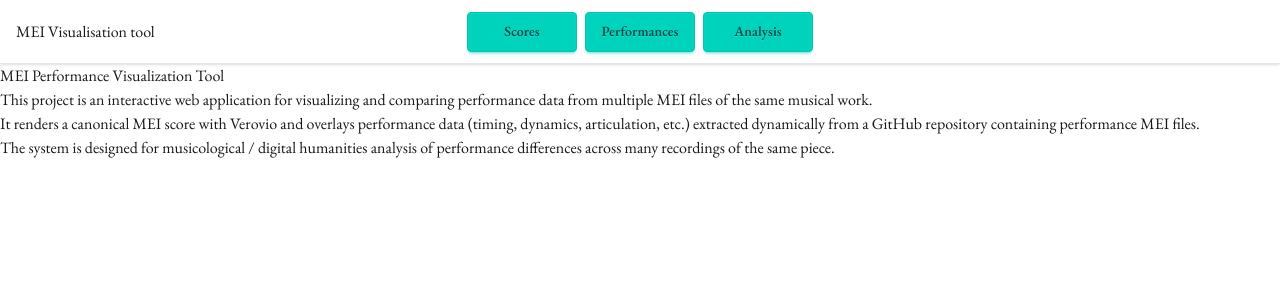
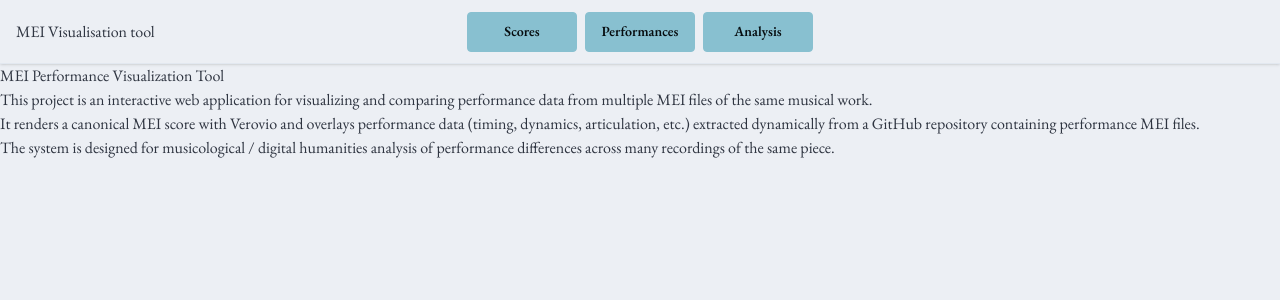
Before and after one commit to cvoncram/Winterreise-data-vis, a SvelteKit app in the folder frontend/: page / in a window 1280 px wide. Shown: the top 300 px of the page. Built offline with nearby package versions, Linux system fonts and the light colour scheme.

Commit message:
theme and home button

```diff
--- a/frontend/src/app.css
+++ b/frontend/src/app.css
@@ -1,6 +1,8 @@
 @import url('https://fonts.googleapis.com/css2?family=EB+Garamond:wght@400;500;600&display=swap');
 @import "tailwindcss";
-@plugin "daisyui";
+@plugin "daisyui" {
+  themes: light --default, dark --prefersdark, nord;
+}
 
 html, body {
   font-family: "EB Garamond", Georgia, serif;
--- a/frontend/src/app.html
+++ b/frontend/src/app.html
@@ -1,5 +1,5 @@
 <!DOCTYPE html>
-<html lang="en">
+<html data-theme="nord" lang="en">
   <head>
     <link rel="icon" href="%sveltekit.assets%/favicon.ico" />
     <meta charset="utf-8" />
--- a/frontend/src/routes/+layout.svelte
+++ b/frontend/src/routes/+layout.svelte
@@ -45,7 +45,9 @@
 
     .page-title a:hover {
         color: #e2e8f0;
-        background-color: rgba(25, 25, 207, 0.37);
+        background-color: rgb(129 161 193);
+        padding: 5px;
+        border-radius: 5px;
 
     }
 
```
